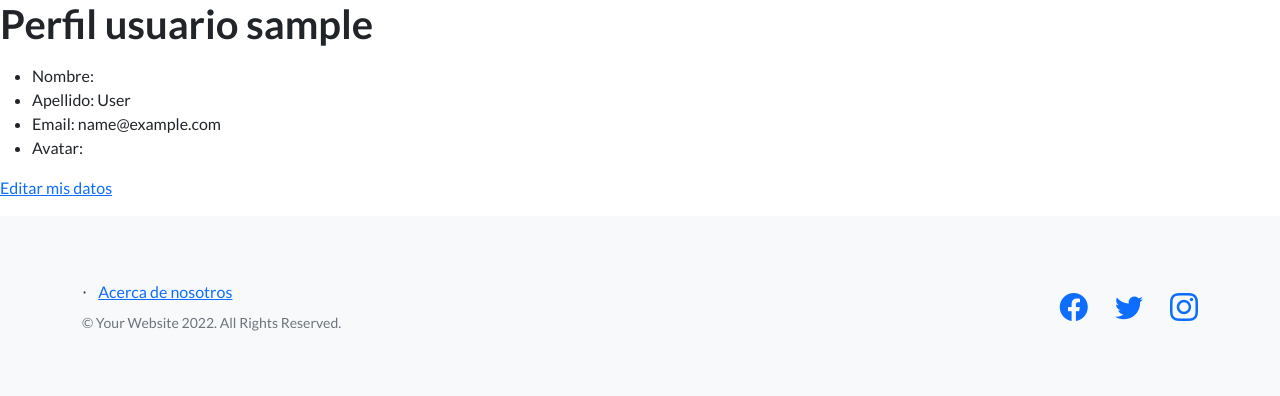
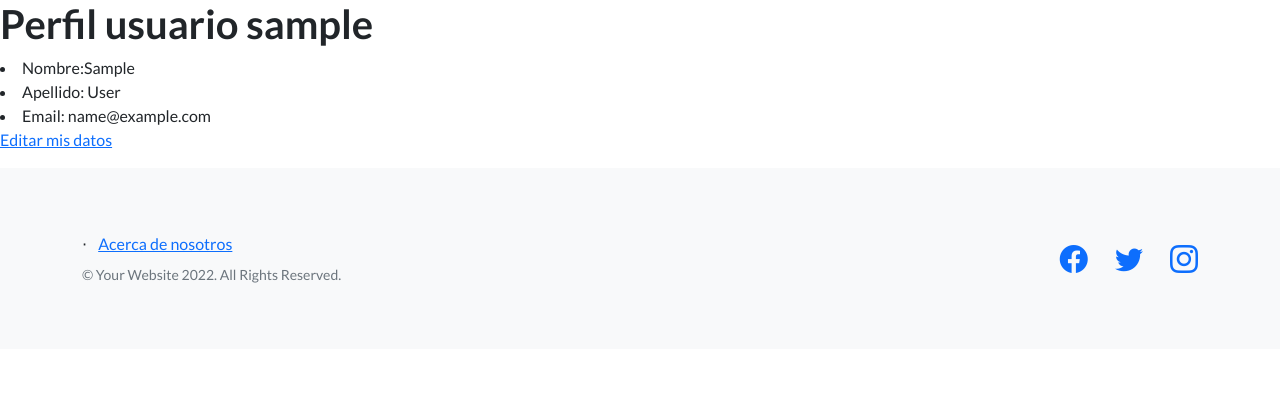
Before and after one commit to tomicast/EntregaIntermeedia_Castagno_Parrella, a Django app: page /accounts/perfil/ in a window 1280 px wide. Shown: the part 56-452 px from the top of the page. Run offline with Django 4.2, Linux system fonts and the light colour scheme; the visitor is signed in with stand-in values (Sample User, id 1); some libraries are stand-ins or nearby versions.

Commit message:
se reparo una vista perfil

```diff
--- a/accounts/views.py
+++ b/accounts/views.py
@@ -60,7 +60,7 @@ def perfil(request):
 def editar_perfil(request):
 
     user = request.user
-    mas_datos_usuario= MasDatosUsuarioAvatar.objects.get_or_create(user=user)
+    # mas_datos_usuario= MasDatosUsuarioAvatar.objects.get_or_create(user=user)
 
     if request.method == 'POST':
         form = MyUserEditForm(request.POST, request.FILES)
@@ -72,12 +72,12 @@ def editar_perfil(request):
                 user.last_name = data.get('last_name')
 
             user.email = data.get('email') if data.get('email') else user.email
-            user.mas_datos_usuario.avatar = data.get('avatar') if data.get('avatar') else mas_datos_usuario.avatar
+            # user.mas_datos_usuario.avatar = data.get('avatar') if data.get('avatar') else mas_datos_usuario.avatar
 
             if data.get('password1') and data.get('password1') == data.get('password2'):
                 user.set_password(data.get('password1'))
 
-            user.mas_datos_usuario.save()
+            # user.mas_datos_usuario.save()
             user.save()
 
             return redirect('perfil')
--- a/templates/accounts/perfil.html
+++ b/templates/accounts/perfil.html
@@ -12,18 +12,11 @@
 
 {% block despues_del_header %}
 
-<p>
-    <ul>
-        <li>Nombre: </li>
+
+        <li>Nombre:{{request.user.first_name}} </li>
         <li>Apellido: {{request.user.last_name}} </li>
         <li>Email: {{request.user.email}} </li>
-        <li> <p> Avatar: </p>
-            {% if request.user.masdatosusuario.avatar %}
-            <img src= {{request.user.masdatosusuario.avatar.url}} alt= "" height= "200px">
-            {%endif%}
-        </li>
-    </ul>
-</p>
+
 <p>
    <a href= {% url 'editar_perfil' %} > Editar mis datos </a>
 </p>
```
Also changed, not shown: accounts/forms.py (+4 -4 lines).
